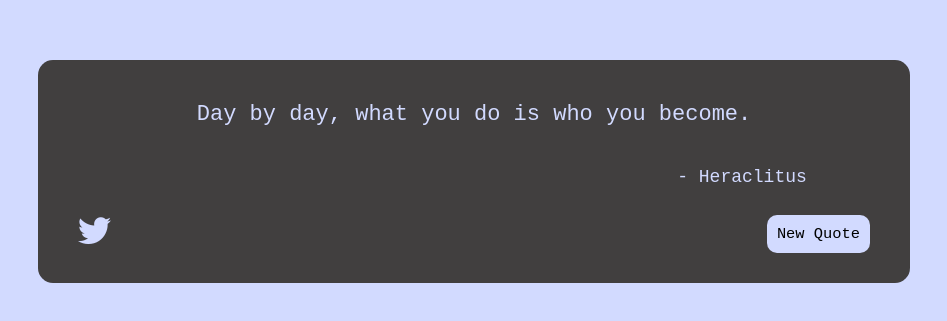
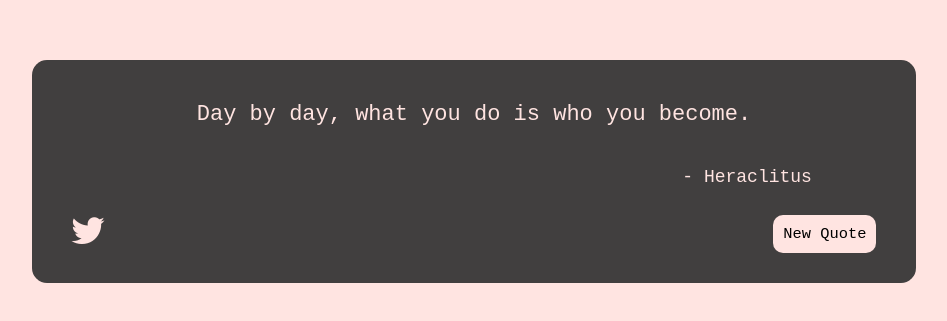
Before and after one commit to Kmschre/react-random-quote-machine, a React (Create React App) app: page / in a window 1280 px wide. Shown: the part 229-550 px from the top of the page, without its empty margins (166-1113 px from the left). Built offline with nearby package versions, Linux system fonts and the light colour scheme.

Commit message:
finalizing project

```diff
--- a/src/App.js
+++ b/src/App.js
@@ -12,7 +12,7 @@ function App() {
   const [quote, setQuote] = useState("Day by day, what you do is who you become.")
   const [author, setAuthor] = useState('Heraclitus')
   const [quotesArray, setQuotesArray] = useState (null)
-  const [accentColor, setAccentColor] = useState ('#d2daff')
+  const [accentColor, setAccentColor] = useState ('#ffe4e1')
 
 
  /* const fetchQuotes = async (url) => {
@@ -40,8 +40,6 @@ function App() {
      setQuote(randomQuoteInfo.text);
      setAuthor(randomQuoteInfo.author);
 
-
-
 }
 
   return (
--- a/src/App.scss
+++ b/src/App.scss
@@ -11,7 +11,7 @@
     background-color: rgb(65, 63, 63);
     color: black;
     @include border-radius(15px);
-    width: 65%;
+    width: 66%;
     display: flex;
     flex-direction: column;
     padding: 20px;
```
